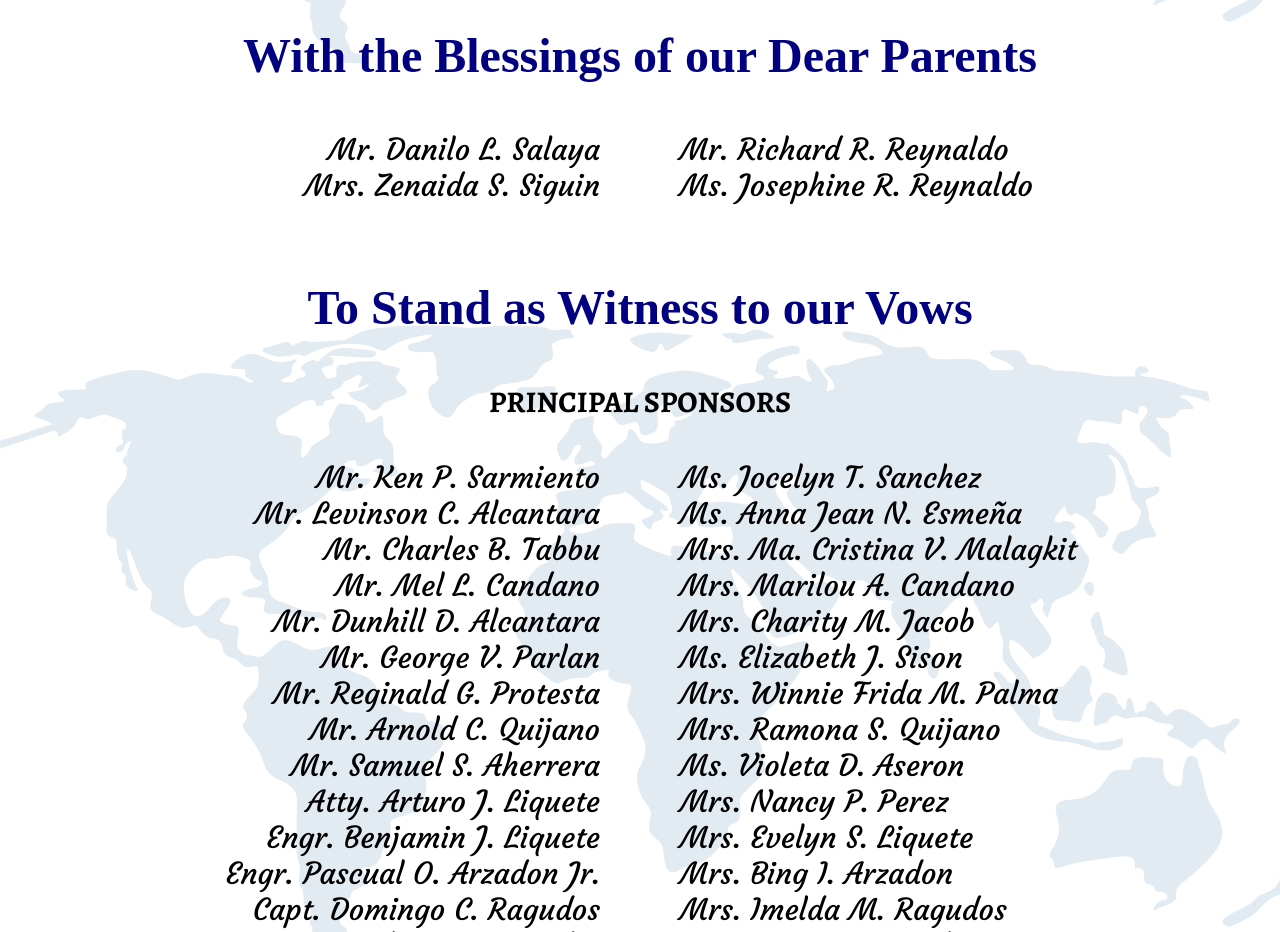
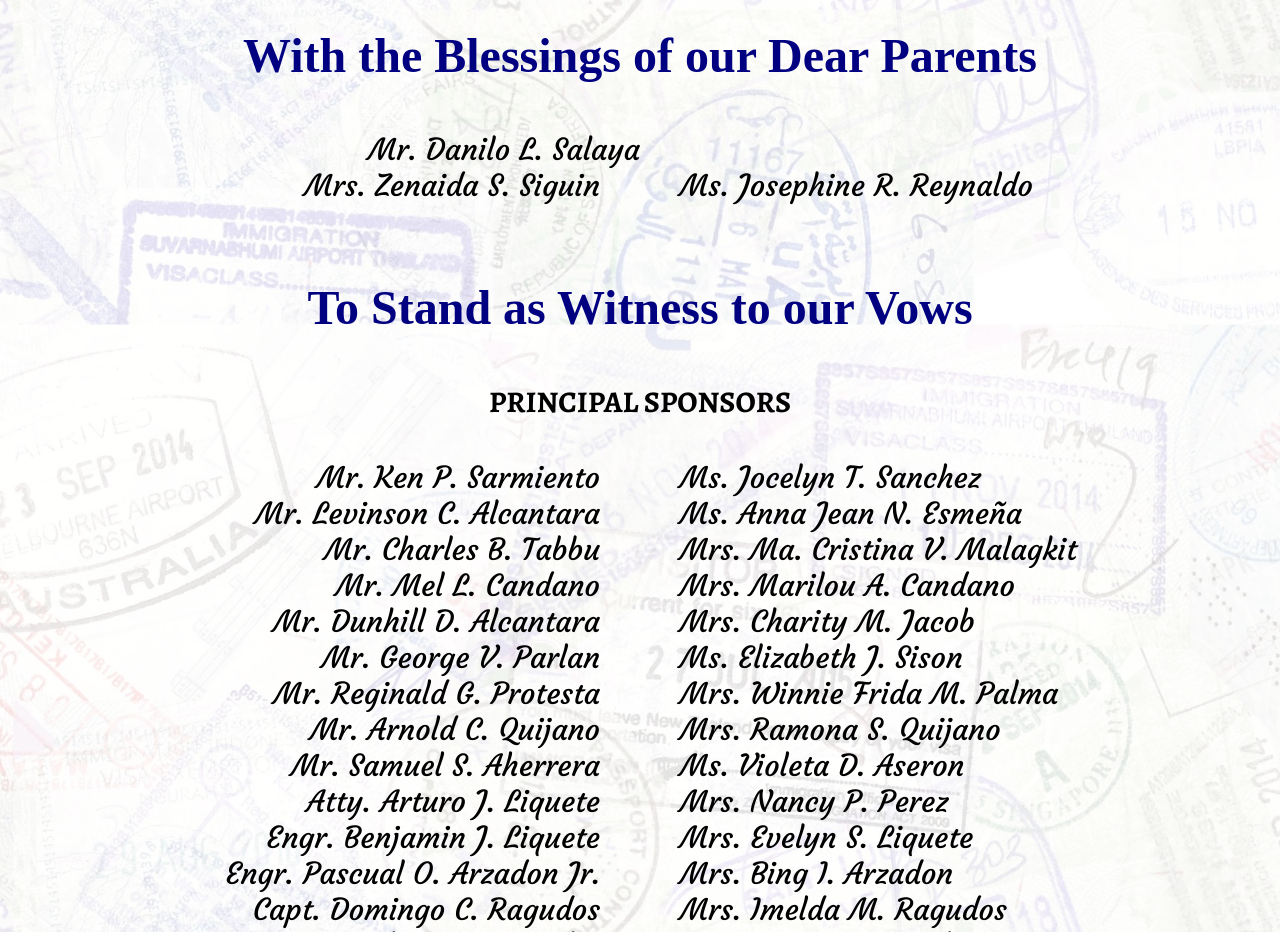
Before and after one commit to deiartistri-lounge/dan-katherine-wedding, a Nuxt app: page / in a window 1280 px wide. Shown: the part 4080-5012 px from the top of the page. Built offline with nearby package versions, Linux system fonts and the light colour scheme; no server answers; a web font is replaced by a local one.

Commit message:
Updated list

```diff
--- a/components/WeddingEntourageSection.vue
+++ b/components/WeddingEntourageSection.vue
@@ -38,7 +38,7 @@ const listSponsors = ref([
 </script>
 <template>
   <section
-    class="relative flex items-center justify-center bg-fixed bg-center lg:min-h-screen lg:bg-worldmap bg-passport lg:bg-cover bg-opacity-20"
+    class="relative flex items-center justify-center bg-fixed bg-center bg-cover lg:min-h-screen bg-opacity-20 bg-passport"
   >
     <div
       class="flex flex-col items-center justify-center w-full px-3 py-48 lg:max-w-screen-xl lg:py-72"
@@ -127,7 +127,7 @@ const listSponsors = ref([
             }"
           >
             <div class="list-sponsor-item-left">Mr. Danilo L. Salaya</div>
-            <div class="list-sponsor-item-right">Mr. Richard R. Reynaldo</div>
+            <!-- <div class="list-sponsor-item-right">Mr. Richard R. Reynaldo</div> -->
           </div>
 
           <div
```
